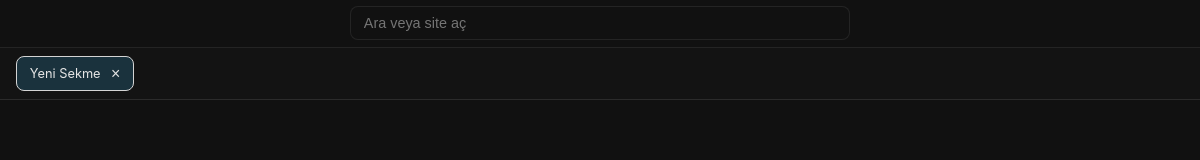
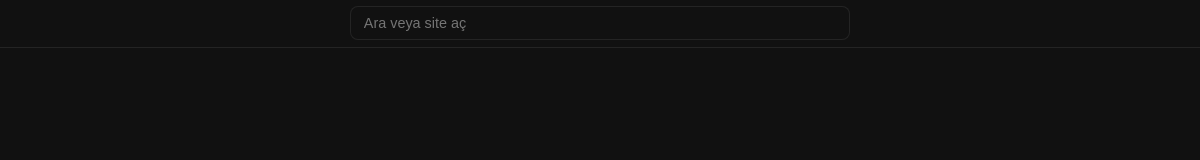
Before and after one commit to aardaakpinar/kargo, an Electron app: page src/pages/search.html in a window 1200 px wide. Drawn offline with Linux system fonts and the light colour scheme.

Commit message:
a more minimalist search page

```diff
--- a/src/pages/search.html
+++ b/src/pages/search.html
@@ -16,7 +16,7 @@
 				autocomplete="off"
 			/>
 		</div>
-		<div id="tabBar" class="tab-bar-tabs"></div>
+		<div id="tabBar" class="tab-bar-tabs hidden"></div>
 		<div id="webviewShell" class="webview-shell"></div>
 
 		<script src="../utils/url.js"></script>
--- a/src/view/tabs.js
+++ b/src/view/tabs.js
@@ -4,7 +4,7 @@
 
 let tabs = [];
 let currentTabId = null;
-let tabBarVisible = false;
+let tabBarVisible = true;
 
 function generateTabId() {
 	return `tab-${Date.now()}-${Math.random().toString(36).slice(2, 9)}`;
```
